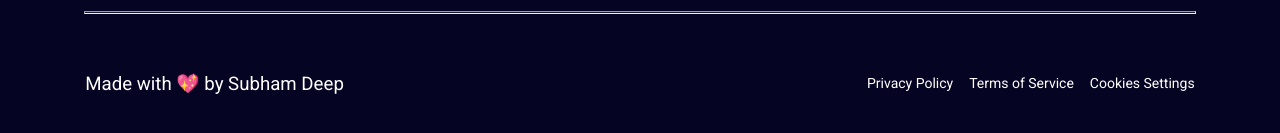
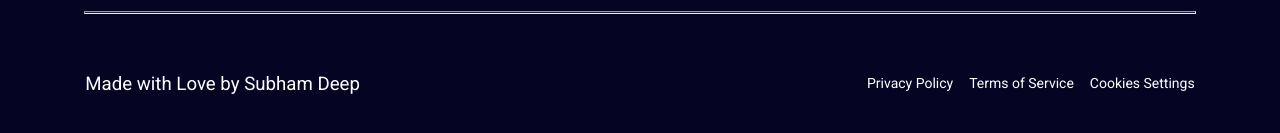
Before and after one commit to subham-202/DecodingBollywoodHits, a React (Create React App) app: page / in a window 1280 px wide. Shown: the part 4749-4882 px from the top of the page. Built offline with nearby package versions, Linux system fonts and the light colour scheme.

Commit message:
emoji issue

```diff
--- a/src/Pages/Home/Footer.jsx
+++ b/src/Pages/Home/Footer.jsx
@@ -172,7 +172,7 @@ function Footer() {
       </div>
       <hr className="divider" />
       <div className="footer--content--container">
-        <p className="footer--content">Made with 💖 by Subham Deep</p>
+        <p className="footer--content">Made with Love by Subham Deep</p>
         <div className="footer--social--icon">
           <ul>
             <li>
```
